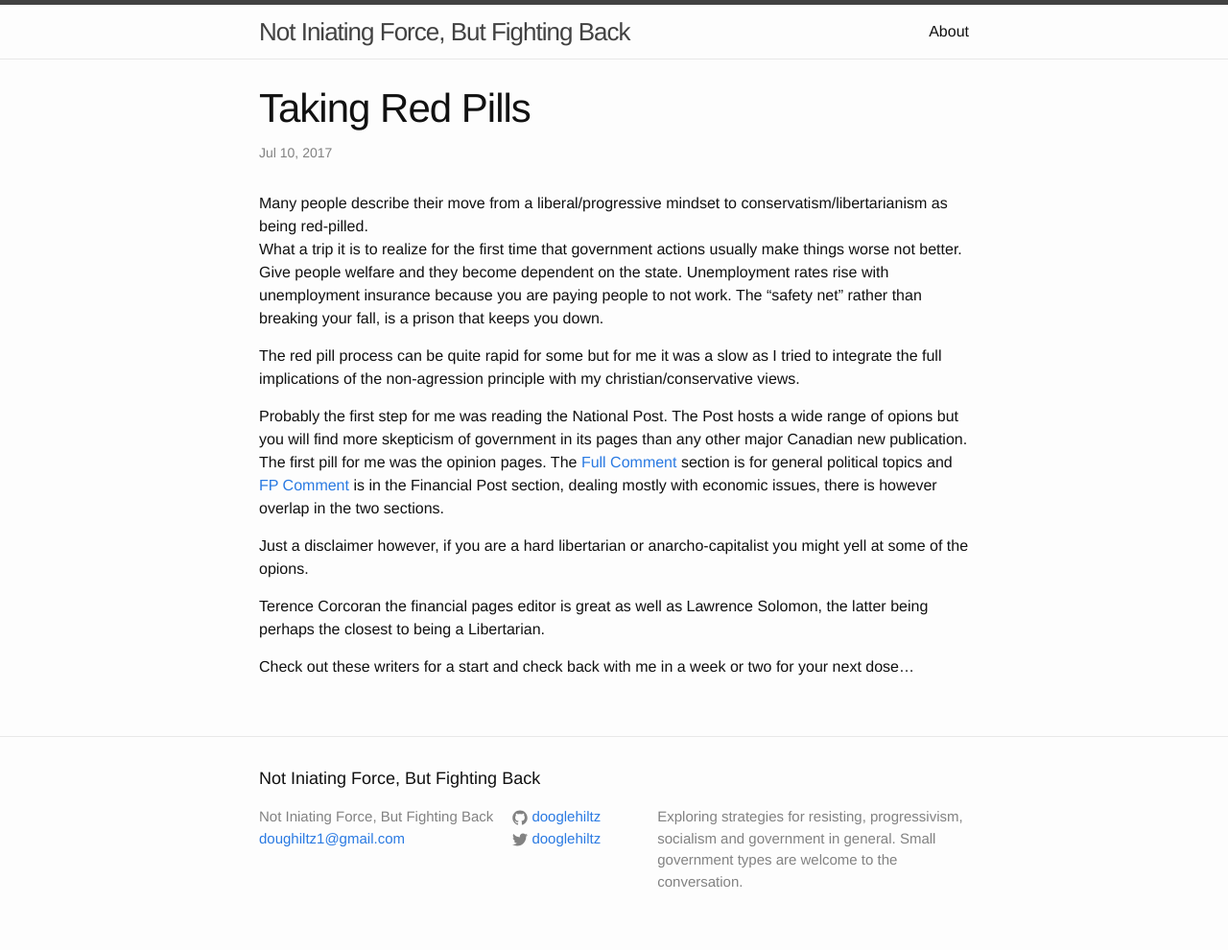
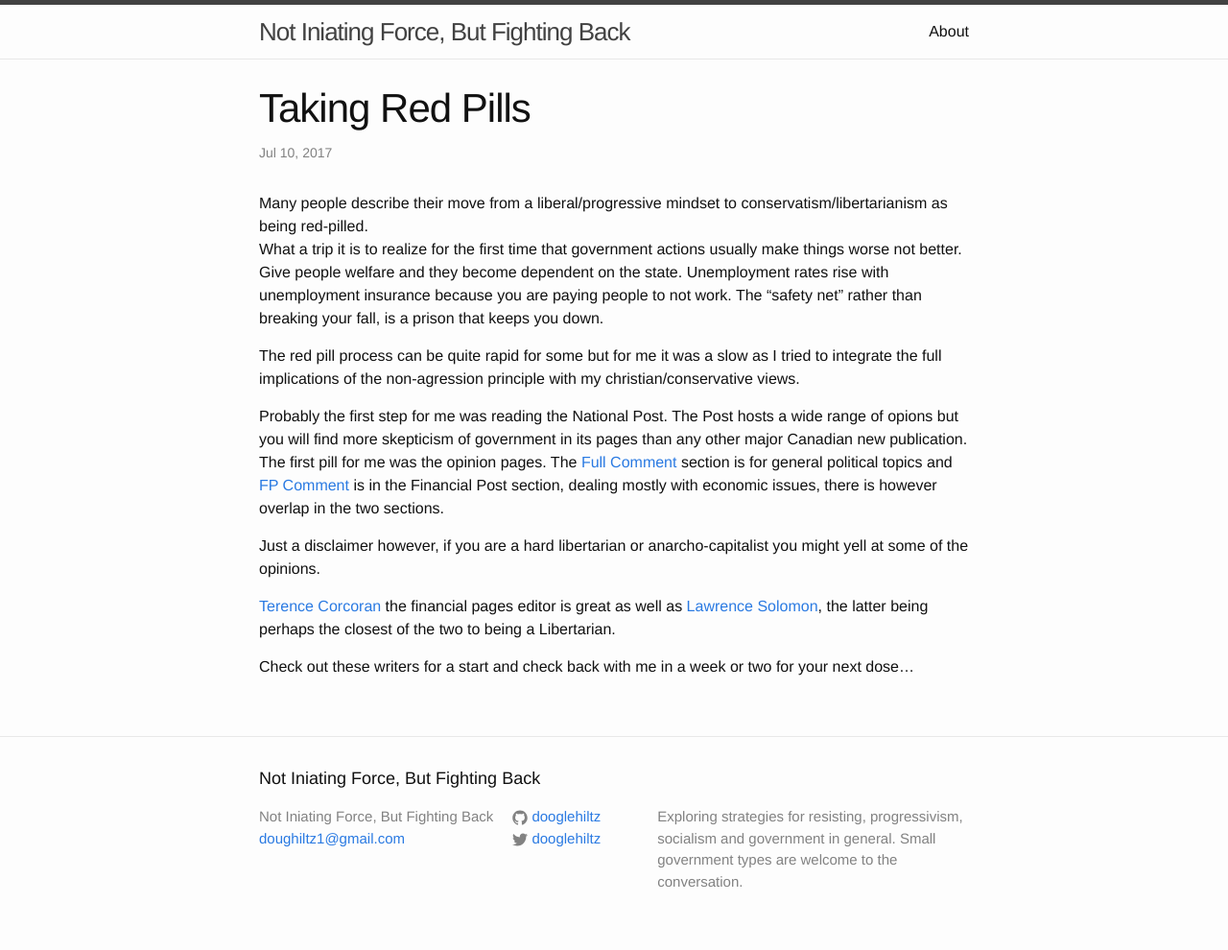
Before and after one commit to dooglehiltz/dooglehiltz.github.io, a Jekyll site: the page built from _posts/2017-07-10-Taking-Red-Pills.markdown, in a window 1280 px wide. Shown: the whole page at 96% size. Built offline with Jekyll 4.4.1, drawn with Linux system fonts in a browser that asks for light colours; our own code applies the rules of GitHub Pages for plain Markdown files.

Commit message:
add hyper links

```diff
--- a/_posts/2017-07-10-Taking-Red-Pills.markdown
+++ b/_posts/2017-07-10-Taking-Red-Pills.markdown
@@ -7,13 +7,18 @@ The red pill process can be quite rapid for some but for me it was a slow as I t
 principle with my christian/conservative views.
 
 Probably the first step for me was reading the National Post.  The Post hosts a wide range of opions
-but you will find more skepticism of government in its pages than any other major Canadian new publication.  The first pill for me was the
-opinion pages.  The [Full Comment](http://nationalpost.com/category/opinion) section is for general political topics and [FP Comment](http://business.financialpost.com/category/opinion) is in the Financial Post section, dealing
+but you will find more skepticism of government in its pages than any other major Canadian new publication.  The first
+pill for me was the opinion pages.  The [Full Comment](http://nationalpost.com/category/opinion) section is for general political topics
+and [FP Comment](http://business.financialpost.com/category/opinion) is in the Financial Post section, dealing
 mostly with economic issues, there is however overlap in the two sections.
 
-Just a disclaimer however, if you are a hard libertarian or anarcho-capitalist you might yell at some of the opions.
+Just a disclaimer however, if you are a hard libertarian or anarcho-capitalist
+you might yell at some of the opinions.
 
-Terence Corcoran the financial pages editor is great as well as Lawrence Solomon, the latter being perhaps the closest to
-being a Libertarian.
+[Terence Corcoran](http://business.financialpost.com/author/terencecorcoran) the
+financial pages editor is great as well as
+[Lawrence Solomon](http://business.financialpost.com/author/lawrencesolomon),
+the latter being perhaps the closest of the two to being a Libertarian.
 
-Check out these writers for a start and check back with me in a week or two for your next dose...
+Check out these writers for a start and check back with me in a week or two for
+your next dose...
```
